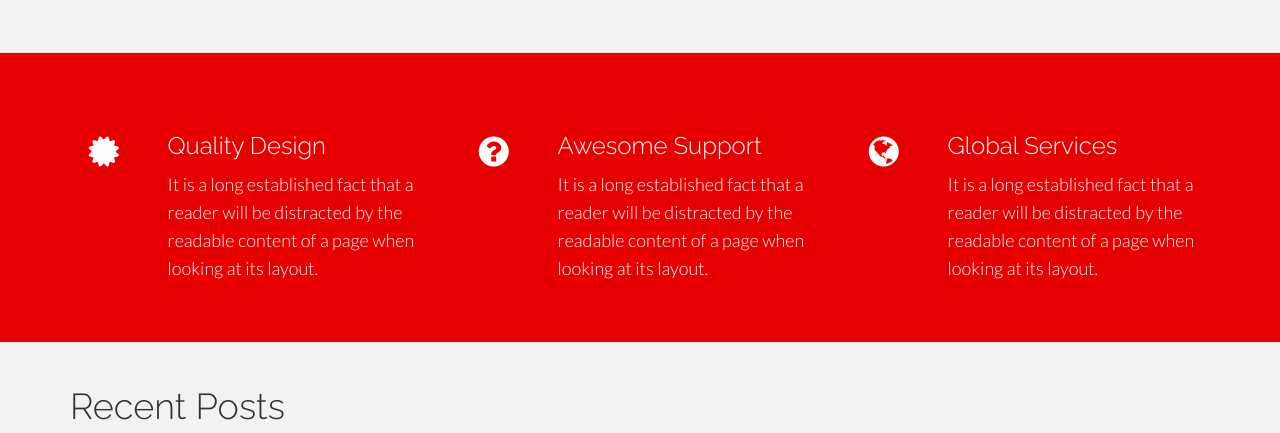
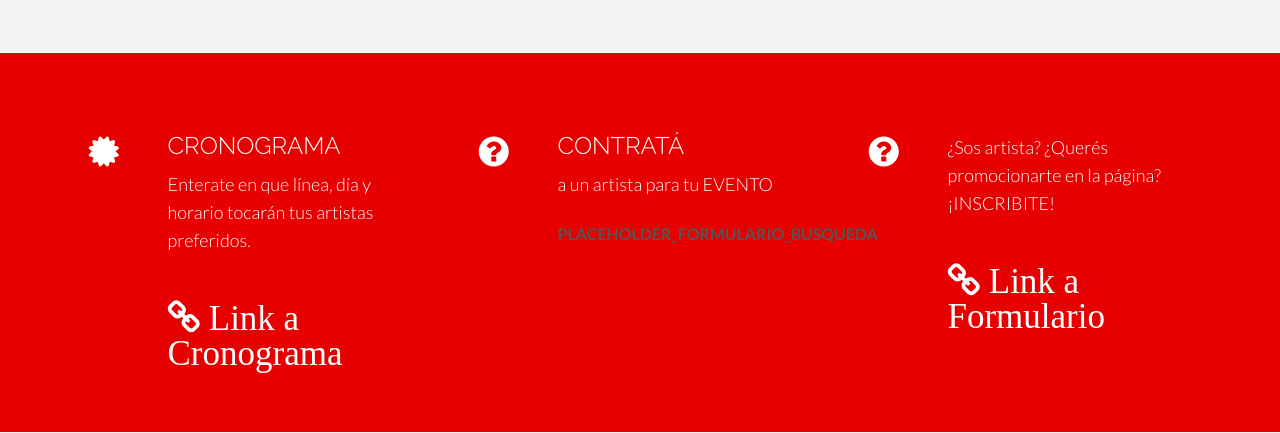
Before and after one commit to martincampagnoli/culturasubte, a website: page app/index.html in a window 1280 px wide. Shown: the part 2643-3076 px from the top of the page. Drawn offline with nearby package versions, Linux system fonts and the light colour scheme; some packages are replaced by stand-ins of ours; files that its build step writes are made by us from their sources.

Commit message:
This commit will Update index.html

```diff
--- a/app/assets/css/main.css
+++ b/app/assets/css/main.css
@@ -489,12 +489,27 @@ hr {
 }
 #services p {
     color: #fff;
+    font-size: 18px;
 }
 #services i {
     color: #fff;
     font-size: 35px;
     margin-top: 22px;
 }
+.paragraphSmall{
+i {
+  font-size: 25px;
+}
+p {
+  #color: #fff;
+  font-family: Raleway;
+  font-size: 18px;
+}
+b {
+  color: #fff
+}
+}
+
 #lg {
     background: #ebebeb;
     padding-top: 50px;
@@ -539,6 +554,8 @@ hr {
 }
 #sf .ml {
     margin-left: 30px;
+    color: #fff;
+    font-size: 18px;
 }
 #sf i {
     font-size: 70px;
--- a/app/index.html
+++ b/app/index.html
@@ -65,25 +65,28 @@
 					<i class="fa fa-certificate"></i>
 				</div>
 				<div class="col-lg-3">
-					<h3>Quality Design</h3>
-					<p>It is a long established fact that a reader will be distracted by the readable content of a page when looking at its layout.</p>
+					<h3>CRONOGRAMA</h3>
+					<p>Enterate en que línea, día y horario tocarán tus artistas preferidos.</p>
+          <p class="paragraphSmall"><a href="#/services"><i class="fa fa-link"> Link a Cronograma</i></a></p>
 				</div>
 
 				<div class="col-lg-1 centered">
 					<i class="fa fa-question-circle"></i>
 				</div>
 				<div class="col-lg-3">
-					<h3>Awesome Support</h3>
-					<p>It is a long established fact that a reader will be distracted by the readable content of a page when looking at its layout.</p>
+        <h3>CONTRATÁ</h3>
+				<p>a un artista para tu EVENTO</p>
+        <b class="paragraphSmall">PLACEHOLDER_FORMULARIO_BUSQUEDA</b>
 				</div>
 
 
 				<div class="col-lg-1 centered">
-					<i class="fa fa-globe"></i>
+					<i class="fa fa-question-circle"></i>
 				</div>
 				<div class="col-lg-3">
-					<h3>Global Services</h3>
-					<p>It is a long established fact that a reader will be distracted by the readable content of a page when looking at its layout.</p>
+          <h3></h3>
+					<p>¿Sos artista? ¿Querés promocionarte en la página? ¡INSCRIBITE!</p>
+          <p class="paragraphSmall"><a href="#/contact"><i class= "fa fa-link"> Link a Formulario</i></a></p>
 				</div>
 
 			</div><!-- row -->
@@ -125,6 +128,7 @@
 				<p><a href="#"><i class="fa fa-link"></i> Read More</a></p>
 			</div>
 		</div><!-- row -->
+
 	</div><!-- container -->
 
 
@@ -184,17 +188,17 @@
 				<div class="col-lg-4 dg">
 					<h4 class="ml">FACEBOOK</h4>
 					<p class="centered"><a href="https://www.facebook.com/Cultura-Subterr%C3%A1nea-531488143900761" target="_blank"><i class="fa fa-facebook"></i></a></p>
-					<p class="ml">><a href="https://www.facebook.com/Cultura-Subterr%C3%A1nea-531488143900761" target="_blank"><font color=white>Seguinos</font></a></p>
+					<p class="ml"><a href="https://www.facebook.com/Cultura-Subterr%C3%A1nea-531488143900761" target="_blank"><i2 class="fa fa-link"> Seguinos</i2></a></p>
 				</div>
 				<div class="col-lg-4 lg">
 					<h4 class="ml">TWITTER</h4>
 					<p class="centered"><a href="https://twitter.com/CulturaSubterr1?lang=en" target="_blank"><i class="fa fa-twitter"></i></a></p>
-					<p class="ml">><a href="https://twitter.com/CulturaSubterr1?lang=en" target="_blank"><font color=white>Seguinos</font></a></p>
+					<p class="ml"><a href="https://twitter.com/CulturaSubterr1?lang=en" target="_blank"><i2 class="fa fa-link"> Seguinos</i2></a></p>
 				</div>
 				<div class="col-lg-4 dg">
 					<h4 class="ml">Instagram</h4>
 					<p class="centered"><a href="https://www.instagram.com/subterraneacultura/" target="_blank"><i class="fa fa-instagram"></i></a></p>
-					<p class="ml">><a href="https://www.instagram.com/subterraneacultura/" target="_blank"><font color=white>Seguinos</font></a></p>
+					<p class="ml"><a href="https://www.instagram.com/subterraneacultura/" target="_blank"><i2 class="fa fa-link"> </i2></a></p>
 				</div>
 			</div><!-- row -->
 		</div><!-- container -->
```
